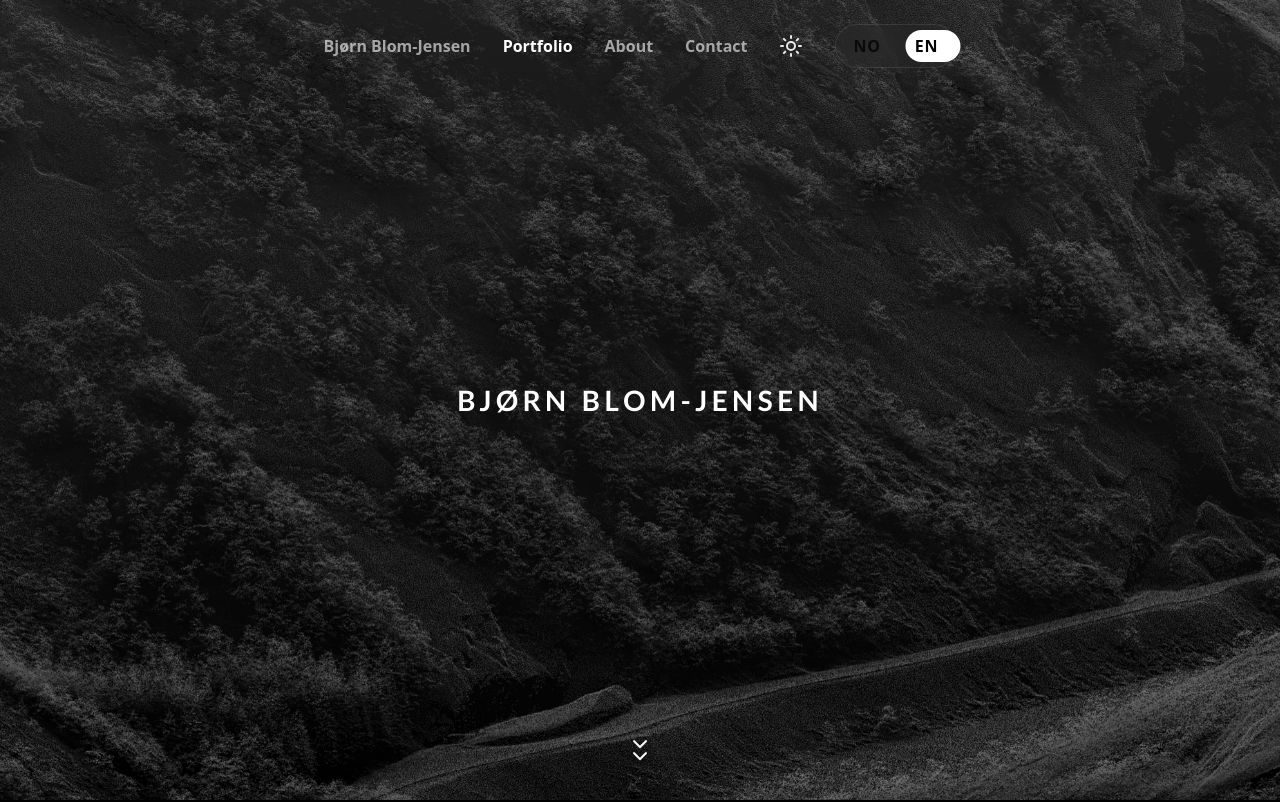
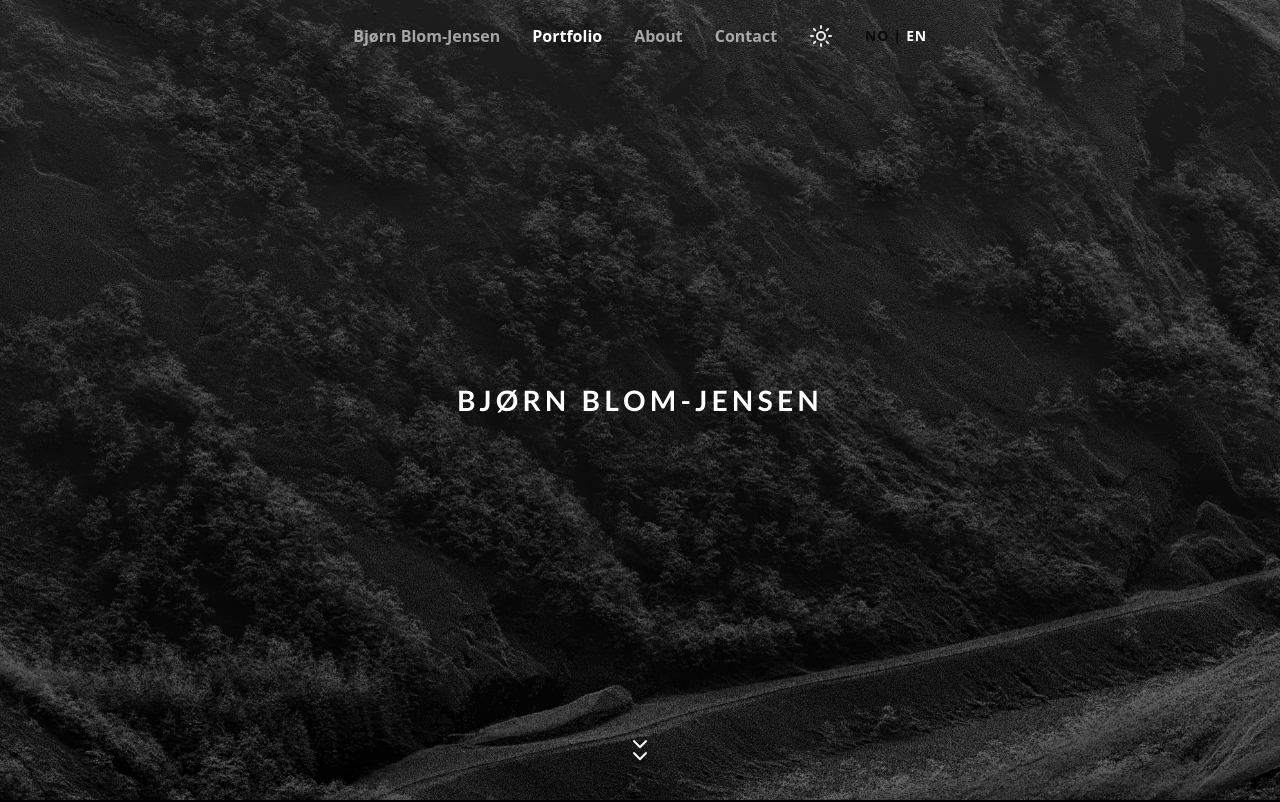
Before and after one commit to blomjensen/blomjensen.github.io, a React (Vite) app: page / in a window 1280 px wide. Shown: the top 802 px of the page. Built offline with nearby package versions, Linux system fonts and the light colour scheme.

Commit message:
Update Navigation.tsx

```diff
--- a/src/components/Navigation.tsx
+++ b/src/components/Navigation.tsx
@@ -17,8 +17,6 @@ export function Navigation({ activeSection, onNavigate, hoveredSection, onHover
   const { theme, toggleTheme } = useTheme();
   const { language, toggleLanguage } = useLanguage();
   const c = content[language];
-
-  const isDark = theme === 'dark';
 
   useEffect(() => {
     const handleScroll = () => setIsScrolled(window.scrollY > 50);
@@ -45,23 +43,28 @@ export function Navigation({ activeSection, onNavigate, hoveredSection, onHover
 
   const displaySection = hoveredSection || activeSection;
 
-  const activeNav = isScrolled
-    ? isDark ? 'text-white' : 'text-gray-900'
-    : isDark ? 'text-white' : 'text-gray-900';
+  const navBase =
+    isScrolled
+      ? theme === 'dark'
+        ? 'text-white/60 hover:text-white/85'
+        : 'text-gray-600 hover:text-gray-800'
+      : theme === 'dark'
+        ? 'text-white/60 hover:text-white/85'
+        : 'text-gray-700/60 hover:text-gray-700/85';
 
-  const inactiveNav = isScrolled
-    ? isDark ? 'text-white/60 hover:text-white/85' : 'text-gray-600 hover:text-gray-900'
-    : isDark ? 'text-white/60 hover:text-white/85' : 'text-gray-700/70 hover:text-gray-900';
+  const navActive =
+    theme === 'dark'
+      ? 'text-white'
+      : 'text-gray-900';
 
-  // Language pill styles
-  const langOuter = isDark ? 'bg-white/10 border-white/10' : 'bg-gray-200/80 border-gray-300/60';
-  const langActivePill = isDark ? 'bg-white' : 'bg-gray-900';
-  const langActiveText = isDark ? 'text-black' : 'text-white';
-  const langInactiveText = isDark ? 'text-white/70 hover:text-white' : 'text-gray-700 hover:text-gray-900';
-
-  const isNo = language === 'no';
-  const insetPx = 5;
-  const gapPx = 10;
+  const iconColor =
+    isScrolled
+      ? theme === 'dark'
+        ? 'text-neutral-300 hover:text-white'
+        : 'text-gray-400 hover:text-gray-900'
+      : theme === 'dark'
+        ? 'text-white/90 hover:text-white'
+        : 'text-gray-600 hover:text-gray-900';
 
   return (
     <nav
@@ -73,13 +76,13 @@ export function Navigation({ activeSection, onNavigate, hoveredSection, onHover
     >
       <div className="max-w-7xl mx-auto px-4 sm:px-6 lg:px-8">
         <div className="flex justify-center items-center">
-          {/* Desktop */}
+          {/* Desktop Navigation */}
           <div className="hidden md:flex gap-8 items-center">
             <button
               onClick={() => handleNavClick('home')}
               onMouseEnter={() => onHover('home')}
               onMouseLeave={() => onHover(null)}
-              className={`transition-all font-bold ${displaySection === 'home' ? activeNav : inactiveNav}`}
+              className={`transition-all font-bold ${displaySection === 'home' ? navActive : navBase}`}
             >
               {c.nav.home}
             </button>
@@ -91,63 +94,32 @@ export function Navigation({ activeSection, onNavigate, hoveredSection, onHover
                 aria-current={activeSection === item.id ? 'true' : undefined}
                 onMouseEnter={() => onHover(item.id)}
                 onMouseLeave={() => onHover(null)}
-                className={`transition-all font-bold ${displaySection === item.id ? activeNav : inactiveNav}`}
+                className={`transition-all font-bold ${displaySection === item.id ? navActive : navBase}`}
               >
                 {item.label}
               </button>
             ))}
 
+            <button onClick={toggleTheme} className={`transition-colors ${iconColor}`} aria-label="Toggle theme">
+              {theme === 'dark' ? <Sun size={24} /> : <Moon size={24} />}
+            </button>
+
+            {/* Language toggle as nav-text (NO | EN) */}
             <button
-              onClick={toggleTheme}
-              className={`transition-colors ${
-                isScrolled
-                  ? isDark ? 'text-neutral-300 hover:text-white' : 'text-gray-500 hover:text-gray-900'
-                  : isDark ? 'text-white/90 hover:text-white' : 'text-gray-700 hover:text-gray-900'
+              onClick={toggleLanguage}
+              className={`text-sm font-bold tracking-wider transition-colors ${
+                theme === 'dark' ? 'text-white/70 hover:text-white' : 'text-gray-700/80 hover:text-gray-900'
               }`}
-              aria-label="Toggle theme"
+              aria-label="Toggle language"
+              title="Toggle language"
               type="button"
             >
-              {isDark ? <Sun size={24} /> : <Moon size={24} />}
-            </button>
-
-            {/* NO | EN language pill */}
-            <button
-              type="button"
-              onClick={toggleLanguage}
-              className={`relative inline-flex rounded-full border backdrop-blur-md ${langOuter}`}
-              style={{ padding: insetPx }}
-              aria-label="Toggle language"
-              title="Toggle language"
-            >
-              <span
-                aria-hidden
-                className={`absolute rounded-full transition-transform duration-200 ease-out shadow-sm ${langActivePill}`}
-                style={{
-                  top: insetPx,
-                  bottom: insetPx,
-                  left: insetPx,
-                  width: `calc(50% - ${gapPx / 2}px)`,
-                  transform: isNo ? 'translateX(0)' : `translateX(calc(100% + ${gapPx}px))`,
-                }}
-              />
-
-              <span className="relative z-10 inline-flex" style={{ gap: gapPx }}>
-                <span
-                  className={`px-3 py-1 text-xs font-bold tracking-wider rounded-full transition-colors ${
-                    isNo ? langActiveText : langInactiveText
-                  }`}
-                  style={{ minWidth: 34, textAlign: 'center' }}
-                >
-                  NO
-                </span>
-                <span
-                  className={`px-3 py-1 text-xs font-bold tracking-wider rounded-full transition-colors ${
-                    !isNo ? langActiveText : langInactiveText
-                  }`}
-                  style={{ minWidth: 34, textAlign: 'center' }}
-                >
-                  EN
-                </span>
+              <span className={language === 'no' ? (theme === 'dark' ? 'text-white' : 'text-gray-900') : 'opacity-50'}>
+                NO
+              </span>
+              <span className={theme === 'dark' ? 'text-white/30' : 'text-gray-400'}>&nbsp;|&nbsp;</span>
+              <span className={language === 'en' ? (theme === 'dark' ? 'text-white' : 'text-gray-900') : 'opacity-50'}>
+                EN
               </span>
             </button>
           </div>
@@ -157,8 +129,7 @@ export function Navigation({ activeSection, onNavigate, hoveredSection, onHover
             <div />
             <button
               onClick={() => handleNavClick('home')}
-              className={`transition-all font-bold ${activeNav}`}
-              type="button"
+              className={`transition-all font-bold ${theme === 'dark' ? 'text-white' : 'text-gray-900'}`}
             >
               {getCurrentSectionLabel()}
             </button>
@@ -166,9 +137,8 @@ export function Navigation({ activeSection, onNavigate, hoveredSection, onHover
               aria-label={isMobileMenuOpen ? 'Close menu' : 'Open menu'}
               aria-expanded={isMobileMenuOpen}
               aria-controls="mobile-menu"
-              className={`transition-colors ${activeNav}`}
+              className={`transition-colors ${theme === 'dark' ? 'text-white' : 'text-gray-900'}`}
               onClick={() => setIsMobileMenuOpen(!isMobileMenuOpen)}
-              type="button"
             >
               {isMobileMenuOpen ? <X size={24} /> : <Menu size={24} />}
             </button>
@@ -179,7 +149,9 @@ export function Navigation({ activeSection, onNavigate, hoveredSection, onHover
         {isMobileMenuOpen && (
           <div
             id="mobile-menu"
-            className={`md:hidden mt-4 rounded-lg shadow-lg py-4 ${isDark ? 'bg-neutral-900' : 'bg-white'}`}
+            className={`md:hidden mt-4 rounded-lg shadow-lg py-4 ${
+              theme === 'dark' ? 'bg-neutral-900' : 'bg-white'
+            }`}
           >
             {navItems.map((item) => (
               <button
@@ -187,9 +159,14 @@ export function Navigation({ activeSection, onNavigate, hoveredSection, onHover
                 onClick={() => handleNavClick(item.id)}
                 aria-current={activeSection === item.id ? 'true' : undefined}
                 className={`block w-full text-left px-4 py-3 transition-all font-bold ${
-                  activeSection === item.id ? (isDark ? 'text-white' : 'text-gray-900') : (isDark ? 'text-white/60' : 'text-gray-900/60')
-                } ${isDark ? 'hover:bg-neutral-800' : 'hover:bg-gray-50'}`}
-                type="button"
+                  activeSection === item.id
+                    ? theme === 'dark'
+                      ? 'text-white'
+                      : 'text-gray-900'
+                    : theme === 'dark'
+                      ? 'text-white/50'
+                      : 'text-gray-900/50'
+                } ${theme === 'dark' ? 'hover:bg-neutral-800' : 'hover:bg-gray-50'}`}
               >
                 {item.label}
               </button>
@@ -201,12 +178,12 @@ export function Navigation({ activeSection, onNavigate, hoveredSection, onHover
                 setIsMobileMenuOpen(false);
               }}
               className={`flex items-center gap-2 w-full text-left px-4 py-3 transition-colors ${
-                isDark ? 'text-neutral-200 hover:bg-neutral-800' : 'text-gray-700 hover:bg-gray-50'
+                theme === 'dark' ? 'text-neutral-300 hover:bg-neutral-800' : 'text-gray-600 hover:bg-gray-50'
               }`}
               type="button"
             >
-              {isDark ? <Sun size={24} /> : <Moon size={24} />}
-              <span>{isDark ? 'Light Mode' : 'Dark Mode'}</span>
+              {theme === 'dark' ? <Sun size={24} /> : <Moon size={24} />}
+              <span>{theme === 'dark' ? 'Light Mode' : 'Dark Mode'}</span>
             </button>
 
             <button
@@ -215,7 +192,7 @@ export function Navigation({ activeSection, onNavigate, hoveredSection, onHover
                 setIsMobileMenuOpen(false);
               }}
               className={`flex items-center justify-between w-full text-left px-4 py-3 transition-colors ${
-                isDark ? 'text-neutral-200 hover:bg-neutral-800' : 'text-gray-700 hover:bg-gray-50'
+                theme === 'dark' ? 'text-neutral-300 hover:bg-neutral-800' : 'text-gray-600 hover:bg-gray-50'
               }`}
               aria-label="Toggle language"
               type="button"
```
